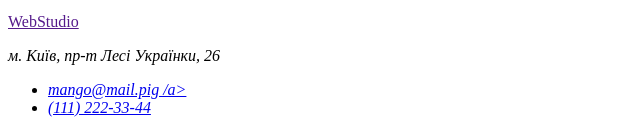
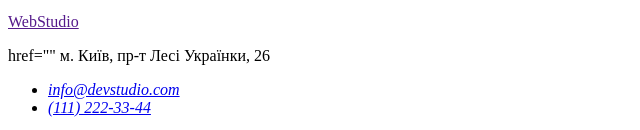
Before and after one commit to SviatoslavChub/goit-markup-hw-01, a plain HTML site: page index.html in a window 1280 px wide. Shown: the part 3038-3168 px from the top of the page, without its empty margins (0-640 px from the left). Drawn offline with Linux system fonts and the light colour scheme.

Commit message:
new 0102

```diff
--- a/index.html
+++ b/index.html
@@ -130,15 +130,18 @@
 
 
     <a lang="en" href="">WebStudio</a>
-
+    <p> <a> href="" м. Київ, пр-т Лесі Українки, 26 </a> </p>
         <address>
-        <p>м. Київ, пр-т Лесі Українки, 26</p>
 
         <ul>
-        <li> <a href="mailto:mango@mail.pig">mango@mail.pig /a> </li>
+
+        <li> <a href="info@devstudio.com">info@devstudio.com </a> </li>
         <li> <a href="tel:+1112223344">(111) 222-33-44</a> </li>
       </ul>
-    </address>
+         </address>
+
+
+
 
 
 
```
Also changed, not shown: 2 other files.
